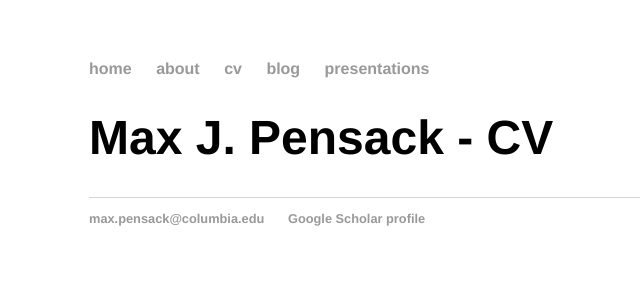
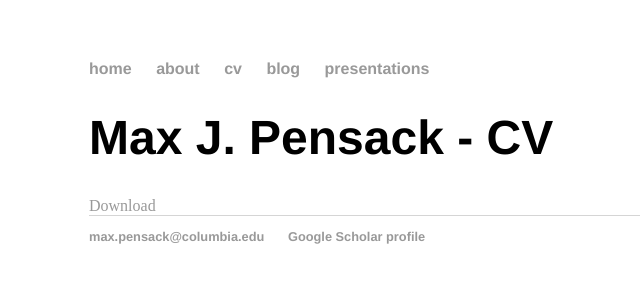
Before and after one commit to maxpensack/maxpensack.github.io, a Jekyll site: the page built from cv/index.html, in a window 1280 px wide. Shown: the top 300 px of the page, without its empty margins (103-743 px from the left). Built offline with Jekyll 4.4.1, drawn with Linux system fonts in a browser that asks for light colours.

Commit message:
Uploaded CV

```diff
--- a/cv/index.html
+++ b/cv/index.html
@@ -3,3 +3,5 @@ layout: default
 title: Max J. Pensack - CV
 ---
 	<h1>{{ page.title }}</h1>
+
+<a href="/cv/Pensack_Research_Resume_11_18_19.pdf">Download</a>
```
Also changed, not shown: 1 other file.
